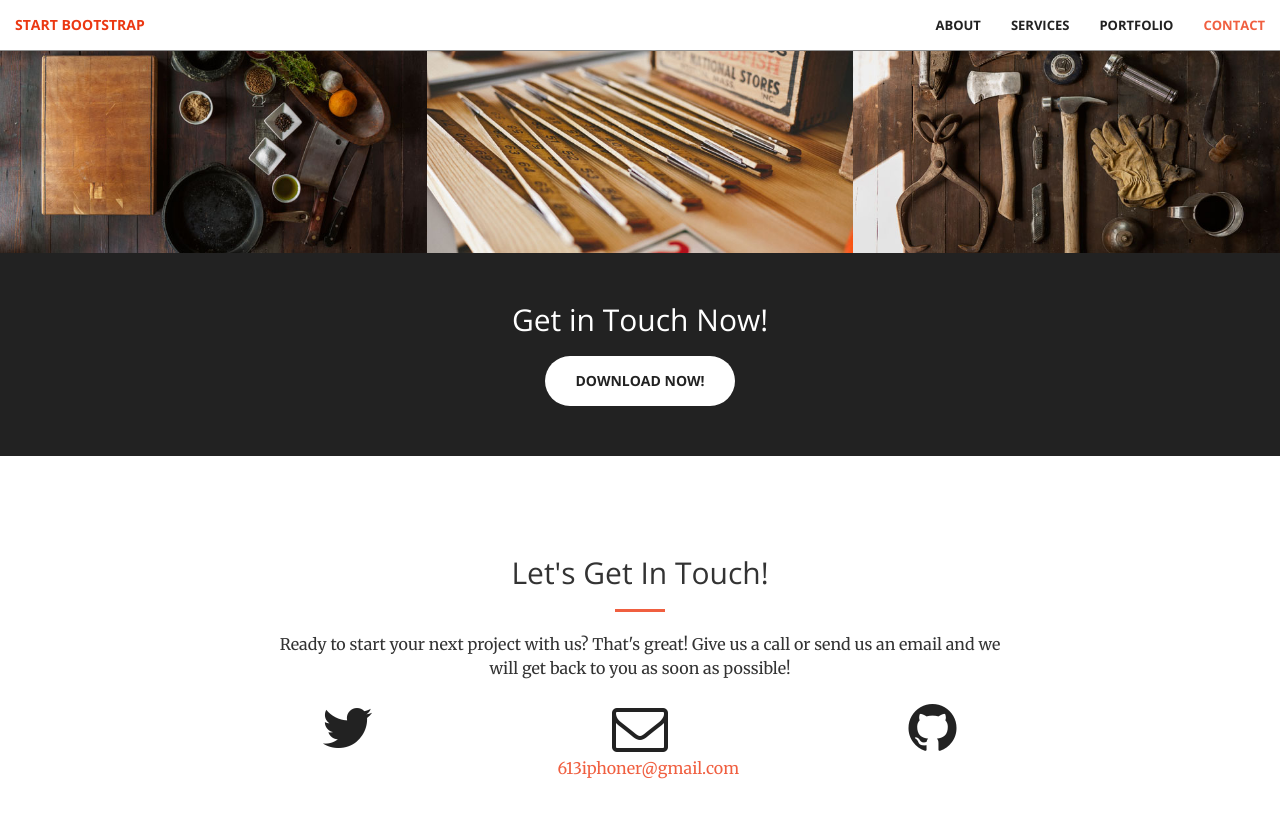
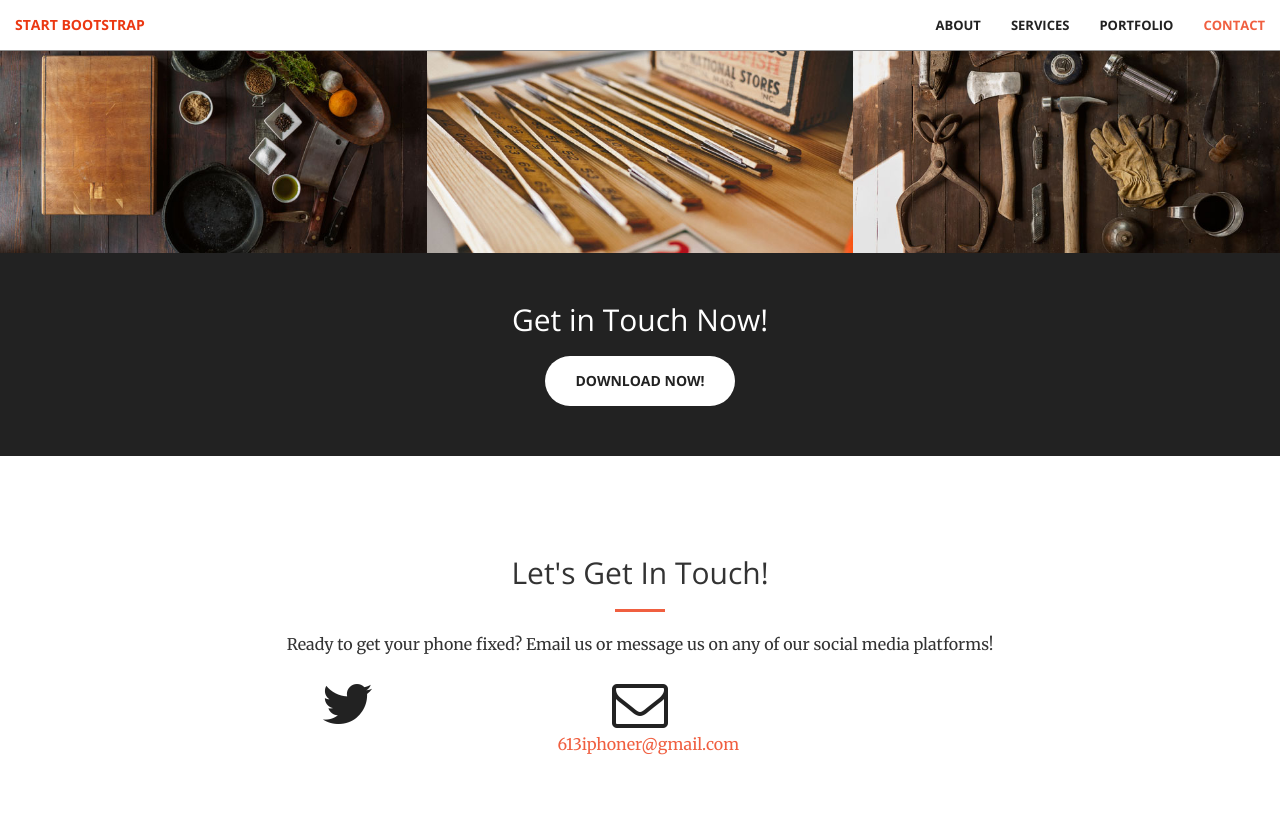
Before and after one commit to SuhaibElkomy/613iphonerepair, a Jekyll site: the page built from index.html, in a window 1280 px wide and 900 px high, scrolled down 1981 px. Shown: the top 818 px of the window. Built offline with Jekyll 4.4.1, drawn with Linux system fonts in a browser that asks for light colours.

Commit message:
Update contact.html

```diff
--- a/_includes/contact.html
+++ b/_includes/contact.html
@@ -4,10 +4,10 @@
             <div class="col-lg-8 col-lg-offset-2 text-center">
                 <h2 class="section-heading">Let's Get In Touch!</h2>
                 <hr class="primary">
-                <p>Ready to start your next project with us? That's great! Give us a call or send us an email and we will get back to you as soon as possible!</p>
+                <p>Ready to  get your phone fixed? Email us or message us on any of our social media platforms!</p>
             </div>
         <div class="col-lg-2 col-lg-offset-2 text-center">
-            <a href="https://twitter.com/{{ site.twitter_username }}">
+            <a href="https://facebook.com/613iphonerepair">
                 <i class="fa fa-twitter fa-3x wow bounceIn" data-wow-delay=".1s"></i>
                 <p>{{ site.twitter_username }}</p>
             </a>
@@ -19,7 +19,7 @@
             </a>
         </div>
         <div class="col-lg-2 col-lg-offset-1 text-center">
-            <a href="https://github.com/{{ site.github_username }}">
+            <a href="https://instagram.com/613.iphonerepair>
             <i class="fa fa-github fa-3x wow bounceIn" data-wow-delay=".1s"></i>
                 <p>{{ site.github_username }}</p>
             </a>
```
